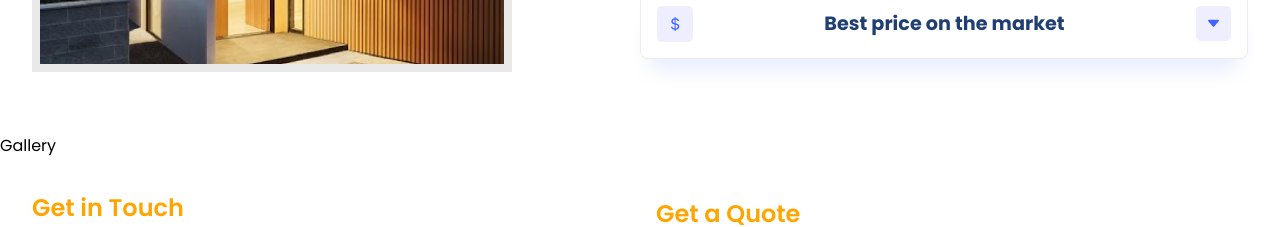
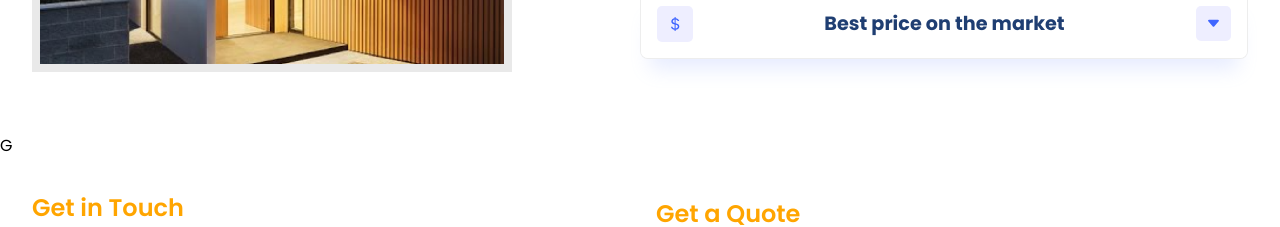
Before and after one commit to sameer-js/roof-landing-page, a Next.js app: page / in a window 1280 px wide. Shown: the part 1820-2047 px from the top of the page. Built offline with nearby package versions, Linux system fonts and the light colour scheme.

Commit message:
edited component

```diff
--- a/src/components/Gallery.jsx
+++ b/src/components/Gallery.jsx
@@ -1,5 +1,9 @@
 const Gallery = () => {
-  return <div>Gallery</div>;
+  return (
+    <div className='g-wrapper'>
+      <div>G</div>
+    </div>
+  );
 };
 
 export default Gallery;
```
